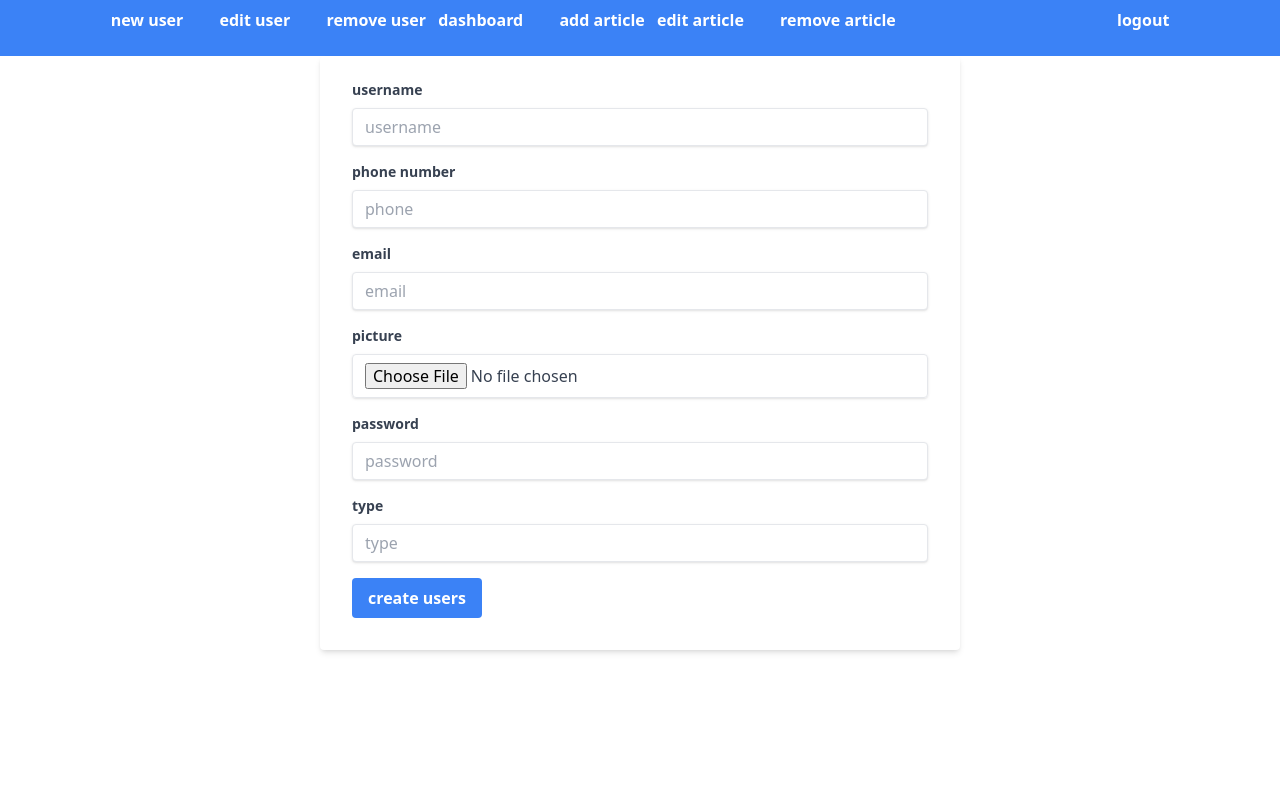
After one commit to ichaoui56/Winners_Blog, a PHP site: page /winners_blog/includes/admin/delArticle.php in a window 1280 px wide. The commit adds this page. Run offline with PHP 8.4, Linux system fonts and the light colour scheme; some libraries are stand-ins or nearby versions.

Commit message:
creat files and pages needed

```diff
--- a/includes/admin/adminHead.php
+++ b/includes/admin/adminHead.php
@@ -6,7 +6,10 @@ echo(
             <a href='addUser.php'>new user</a>
             <a class='px-8' href='editUser.php'>edit user</a>
             <a href='delUser.php'>remove user</a>
-            <a class='pl-2' href='admin.php'>dashboard</a>
+            <a class='pl-2 px-8' href='admin.php'>dashboard</a>
+            <a href='addArticle.php'>add article</a>
+            <a class='pl-2 px-8' href='editArticle.php'>edit article</a>
+            <a href='delArticle.php'>remove article</a>
         </div>
         <form method='post'>
             <button type='submit' name='logout' >logout</button>
--- /dev/null
+++ b/includes/admin/delArticle.php
@@ -0,0 +1,103 @@
+<?php
+include "adminHead.php";
+include '../db.inc.php';
+
+if (isset($_POST['addUser'])) {
+    $username = $_POST['username'];
+    $phone = $_POST['phone'];
+    $email = $_POST['email'];
+    $password = $_POST['password'];
+    $type = $_POST['type'];
+    $hashedPassword = password_hash($password, PASSWORD_DEFAULT);
+
+
+    // Ensure file upload success
+    if ($_FILES["picture"]["error"] > 0) {
+        echo "Error: " . $_FILES["picture"]["error"];
+        exit; // Exit if file upload has errors
+    }
+
+    // Use prepared statements to prevent SQL injection
+    $query = "INSERT INTO user (`user_name`, `user_phone`, `user_email`, `user_picture`, `password`) VALUES (?, ?, ?, ?, ?)";
+
+    $stmt = $conn->prepare($query);
+    $stmt->bind_param("sisss", $username, $phone,$email, $picture, $hashedPassword);
+
+    // Read and bind the picture as a binary parameter
+    $picture = file_get_contents($_FILES["picture"]["tmp_name"]);
+    $stmt->send_long_data(2, $picture);
+
+    if ($stmt->execute()) {
+        echo("<script>alert('yes')</script>");
+    } else {
+        echo "ERROR : " . $query . $conn->error;
+    }
+
+    $stmt->close();
+}
+?>
+
+<!DOCTYPE html>
+<html lang="en">
+<head>
+    <meta charset="UTF-8">
+    <meta name="viewport" content="width=device-width, initial-scale=1.0">
+    <script src="https://cdn.tailwindcss.com"></script>
+    <title>remove article</title>
+</head>
+<body class="">
+<div class="flex justify-center">
+  <form class="bg-white shadow-md rounded px-8 pt-6 pb-8 mb-4 w-[50%]" method="post" name="newUser" enctype='multipart/form-data'>
+
+  <div class="mb-4">
+      <label class="block text-gray-700 text-sm font-bold mb-2" for="username">
+        username
+      </label>
+      <input class="shadow appearance-none border rounded w-full py-2 px-3 text-gray-700 leading-tight focus:outline-none focus:shadow-outline" id="username" type="text" name="username" placeholder="username">
+    </div>
+
+    <div class="mb-4">
+      <label class="block text-gray-700 text-sm font-bold mb-2" for="phone">
+        phone number
+      </label>
+      <input class="shadow appearance-none border rounded w-full py-2 px-3 text-gray-700 leading-tight focus:outline-none focus:shadow-outline" id="phone" type="text" name="phone" placeholder="phone">
+    </div>
+
+    <div class="mb-4">
+      <label class="block text-gray-700 text-sm font-bold mb-2" for="email">
+        email
+      </label>
+      <input class="shadow appearance-none border rounded w-full py-2 px-3 text-gray-700 leading-tight focus:outline-none focus:shadow-outline" id="email" type="email" name="email" placeholder="email">
+    </div>
+
+      <div class="mb-4">
+      <label class="block text-gray-700 text-sm font-bold mb-2" for="picture">
+        picture
+      </label>
+      <input class="shadow appearance-none border rounded w-full py-2 px-3 text-gray-700 leading-tight focus:outline-none focus:shadow-outline" id="picture" type="file" accept="image/*" name="picture" placeholder="picture">
+    </div>
+
+      <div class="mb-4">
+      <label class="block text-gray-700 text-sm font-bold mb-2" for="password">
+        password
+      </label>
+      <input class="shadow appearance-none border rounded w-full py-2 px-3 text-gray-700 leading-tight focus:outline-none focus:shadow-outline" id="password" type="password" name="password" placeholder="password">
+    </div>
+
+    <div class="mb-4">
+      <label class="block text-gray-700 text-sm font-bold mb-2" for="type">
+        type
+      </label>
+      <input class="shadow appearance-none border rounded w-full py-2 px-3 text-gray-700 leading-tight focus:outline-none focus:shadow-outline" id="type" type="type" name="type" placeholder="type">
+    </div>
+
+    <div class="flex items-center justify-between">
+      <button class="bg-blue-500 hover:bg-blue-700 text-white font-bold py-2 px-4 rounded focus:outline-none focus:shadow-outline" type="submit" name="addUser" value="addUser">
+        create users
+    </button>
+    </div>
+
+  </form>
+</div>
+</body>
+</html>
--- a/js/footer.js
+++ b/js/footer.js
@@ -260,7 +260,7 @@ function AddFooter() {
                 <div class="mt-8 border-t border-gray-100 pt-8">
                     <div class="sm:flex sm:justify-between">
                         <p class="text-xs text-gray-500">
-                            &copy; 2022. Company Name. All rights reserved.
+                            &copy; <2022>. Company Name. All rights reserved.
                         </p>
 
                         <ul class="mt-8 flex flex-wrap justify-start gap-4 text-xs sm:mt-0 lg:justify-end">
```
Also changed, not shown: includes/admin/editArticle.php (added, +103 -0 lines), includes/admin/addArticle.php (added), includes/db.inc.php (line endings or trailing spaces).
